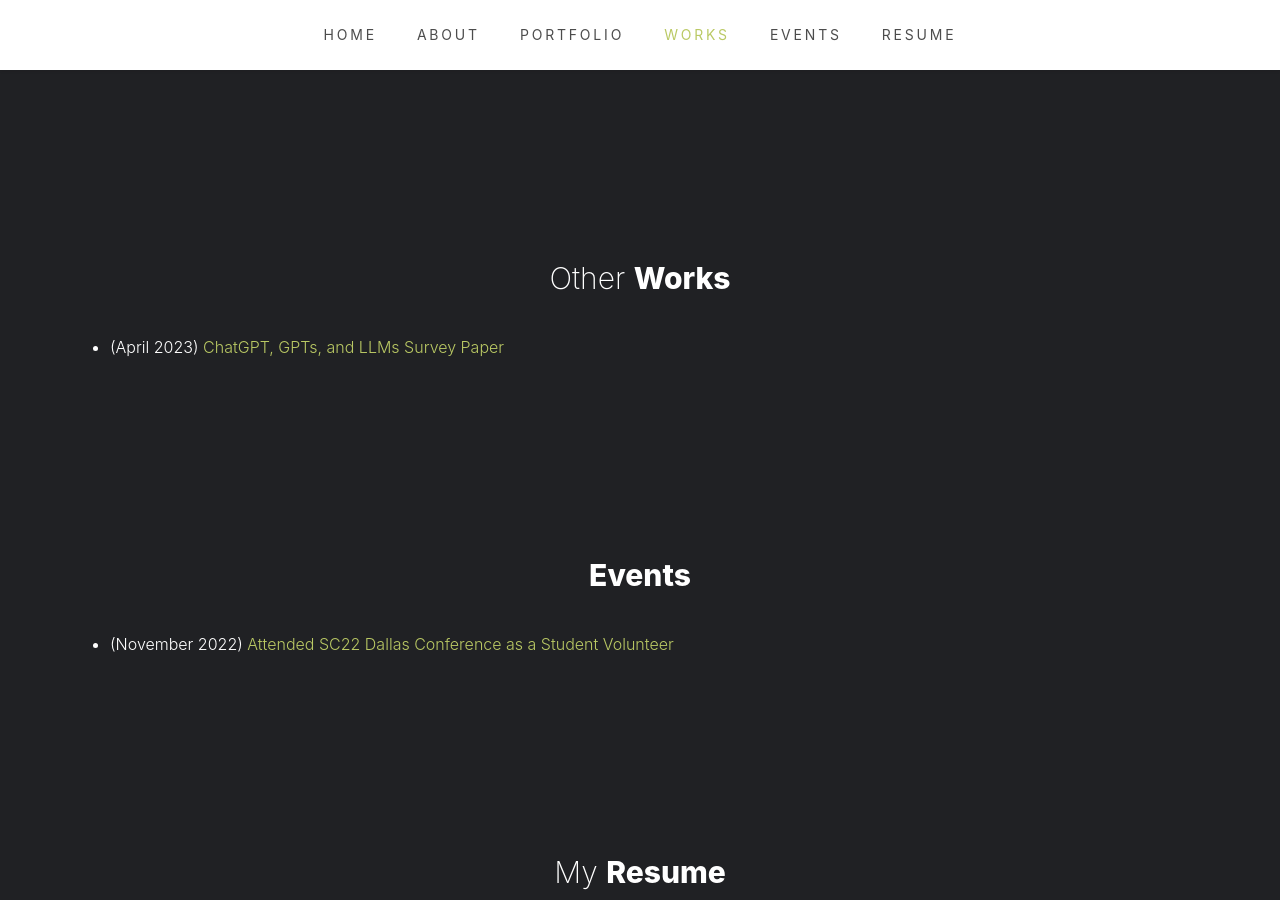
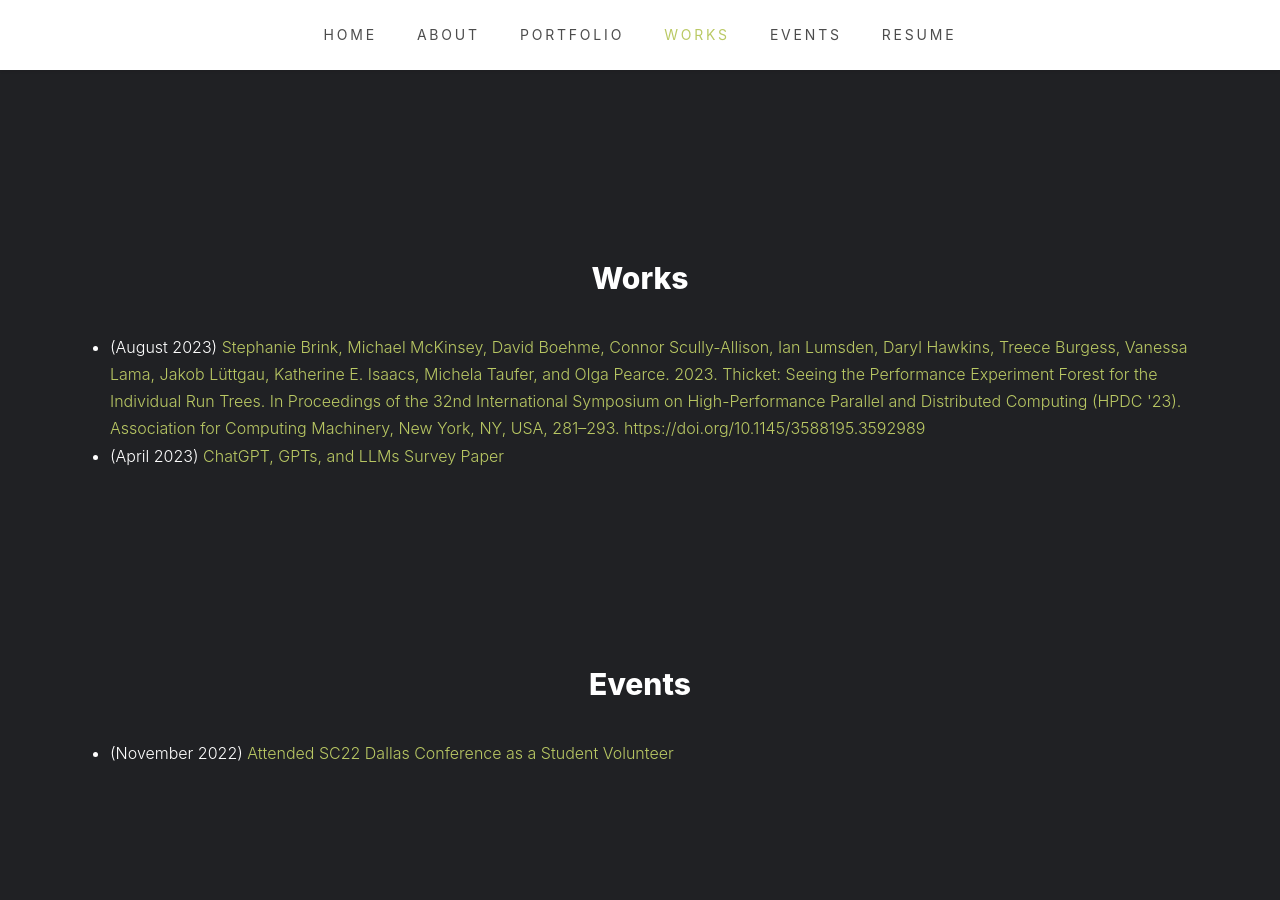
Before and after one commit to michaelmckinsey1/michaelmckinsey1.github.io, a Jekyll site: the page index.html, which Jekyll copies as it is, in a window 1280 px wide and 900 px high, scrolled down 3416 px. Built offline with Jekyll 4.4.1, drawn with Linux system fonts in a browser that asks for light colours.

Commit message:
Add thicket paper

```diff
--- a/index.html
+++ b/index.html
@@ -355,9 +355,12 @@
             <div class="container">
                 <div class="row">
                     <div class="section-heading text-center col-md-12">
-                        <h2>Other <strong>Works</strong></h2>
+                        <h2><strong>Works</strong></h2>
                     </div>
                     <ul>
+                        <li>
+                            (August 2023) <a href="https://dl.acm.org/doi/abs/10.1145/3588195.3592989">Stephanie Brink, Michael McKinsey, David Boehme, Connor Scully-Allison, Ian Lumsden, Daryl Hawkins, Treece Burgess, Vanessa Lama, Jakob Lüttgau, Katherine E. Isaacs, Michela Taufer, and Olga Pearce. 2023. Thicket: Seeing the Performance Experiment Forest for the Individual Run Trees. In Proceedings of the 32nd International Symposium on High-Performance Parallel and Distributed Computing (HPDC '23). Association for Computing Machinery, New York, NY, USA, 281–293. https://doi.org/10.1145/3588195.3592989</a>
+                        </li>
                         <li>
                             (April 2023)
                             <a href="resources/works/survey_paper.pdf"
```
